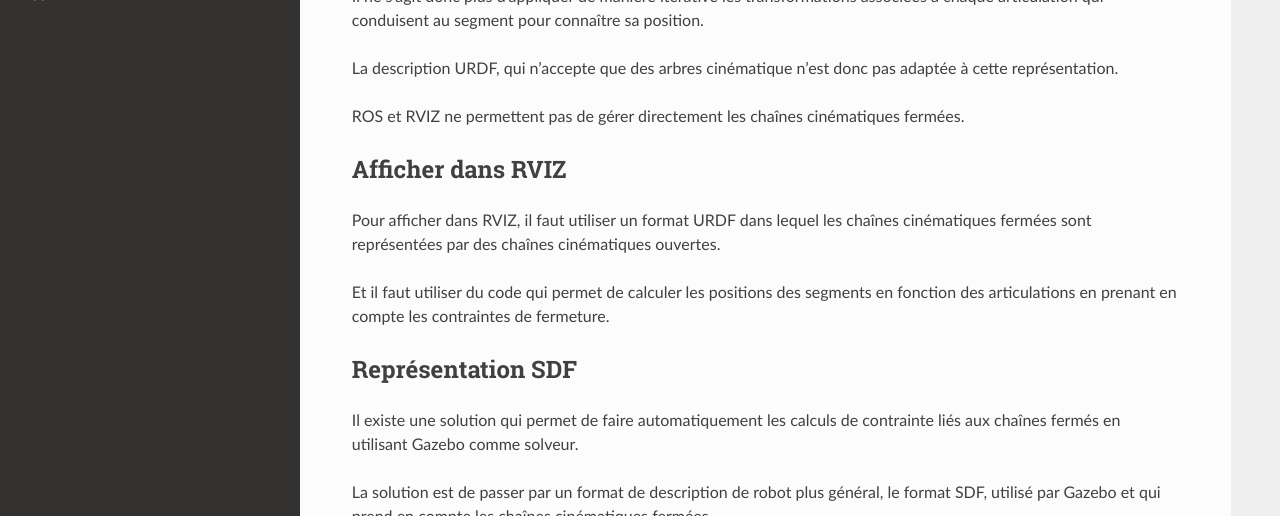
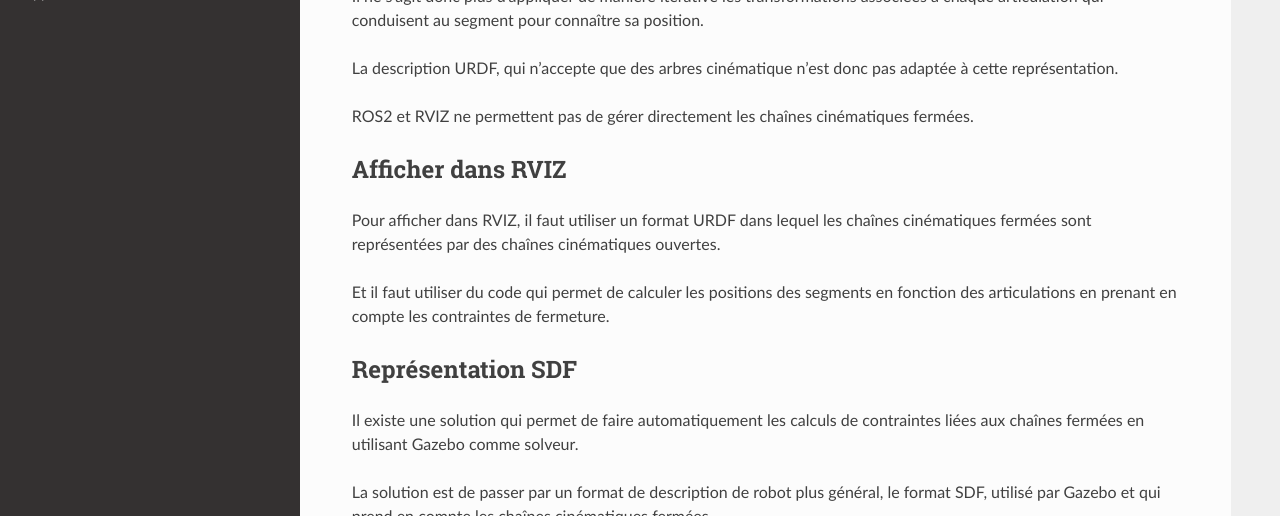
Before and after one commit to yguel/ros2_in_practice, a Sphinx documentation site: the page built from doc/sphinx/source/c01_robot_modeling/c01s06_sdf.rst, in a window 1280 px wide. Shown: the part 247-763 px from the top of the page. Built offline with Sphinx 7.4.7 and the Read the Docs theme 3.1.0, drawn with Linux system fonts in a browser that asks for light colours.

Commit message:
Sources before translation attempts.

```diff
--- a/doc/sphinx/source/c01_robot_modeling/c01s02_robot_descriptions.rst
+++ b/doc/sphinx/source/c01_robot_modeling/c01s02_robot_descriptions.rst
@@ -1,6 +1,6 @@
-================================
-Descriptions de robots avec ROS
-================================
+=================================
+Descriptions de robots avec ROS2
+=================================
 
 Le but de la description d'un robot est d'avoir un modèle servant à la fois à la simulation et au contrôle du robot:
 
--- a/doc/sphinx/source/c01_robot_modeling/c01s04_urdf_practical.rst
+++ b/doc/sphinx/source/c01_robot_modeling/c01s04_urdf_practical.rst
@@ -36,9 +36,9 @@
    À partir des maillages ci-dessus au format step, utilisez un logiciel de CAO pour les convertir au format collada (.dae).
    Indice: Utilisez le logiciel FreeCAD.
 
-.. admonition:: Exercice avancé
+.. .. admonition:: Exercice avancé
 
-   À partir de l'API python de FreeCAD, écrivez un script qui automatise la conversion des fichiers step en fichiers collada.
+..    À partir de l'API python de FreeCAD, écrivez un script qui automatise la conversion des fichiers step en fichiers collada.
 
 Format collada (.dae)
 ^^^^^^^^^^^^^^^^^^^^^
--- a/doc/sphinx/source/c01_robot_modeling/c01s06_sdf.rst
+++ b/doc/sphinx/source/c01_robot_modeling/c01s06_sdf.rst
@@ -10,7 +10,7 @@
 
 La description URDF, qui n'accepte que des arbres cinématique n'est donc pas adaptée à cette représentation.
 
-ROS et RVIZ ne permettent pas de gérer directement les chaînes cinématiques fermées.
+ROS2 et RVIZ ne permettent pas de gérer directement les chaînes cinématiques fermées.
 
 -------------------
 Afficher dans RVIZ
@@ -25,6 +25,6 @@
 Représentation SDF
 -------------------
 
-Il existe une solution qui permet de faire automatiquement les calculs de contrainte liés aux chaînes fermés en utilisant Gazebo comme solveur.
+Il existe une solution qui permet de faire automatiquement les calculs de contraintes liées aux chaînes fermées en utilisant Gazebo comme solveur.
 
 La solution est de passer par un format de description de robot plus général, le format SDF, utilisé par Gazebo et qui prend en compte les chaînes cinématiques fermées.
```
Also changed, not shown: doc/sphinx/source/c01_robot_modeling/c01s03_urdf.rst (+42 -0 lines), doc/sphinx/source/c01_robot_modeling/resources/img/urdf/my03_bot_rviz.png (added), doc/sphinx/source/c01_robot_modeling/resources/img/urdf/my04_bot.png, 2 other files.
